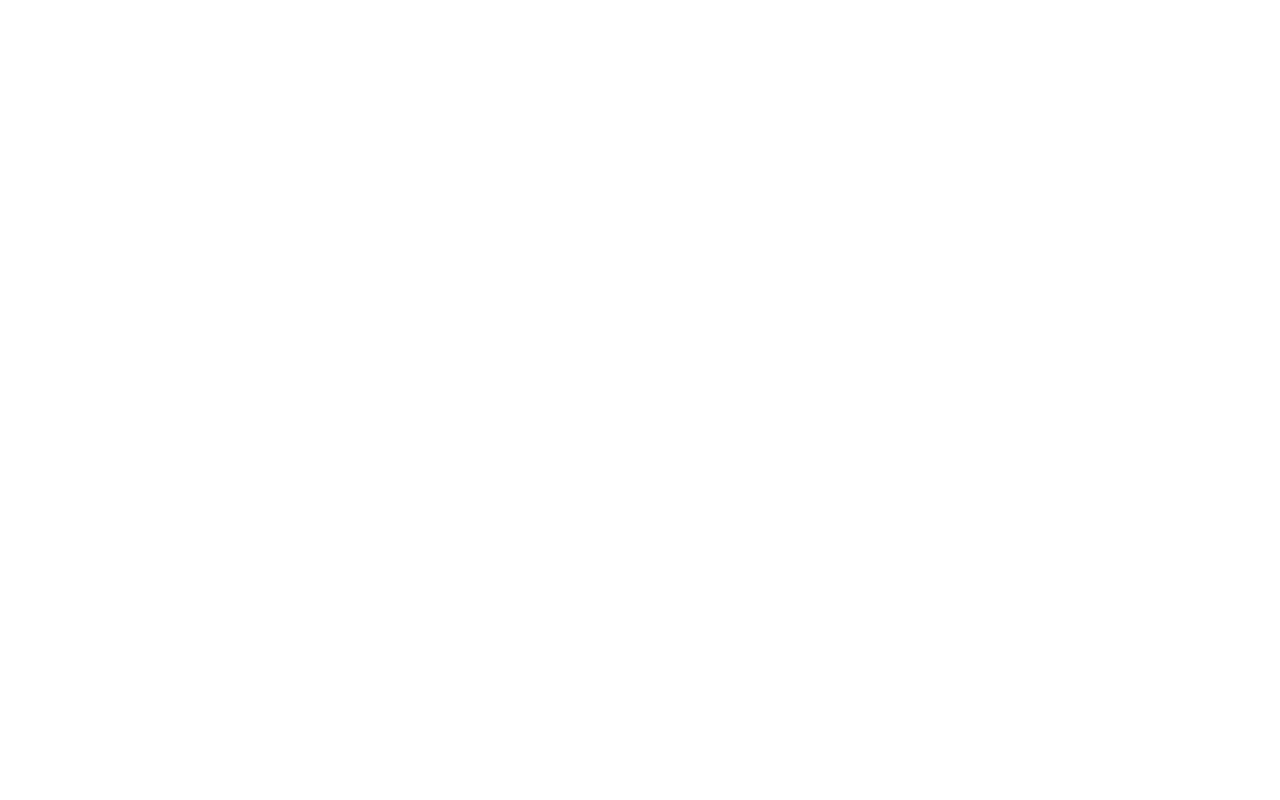
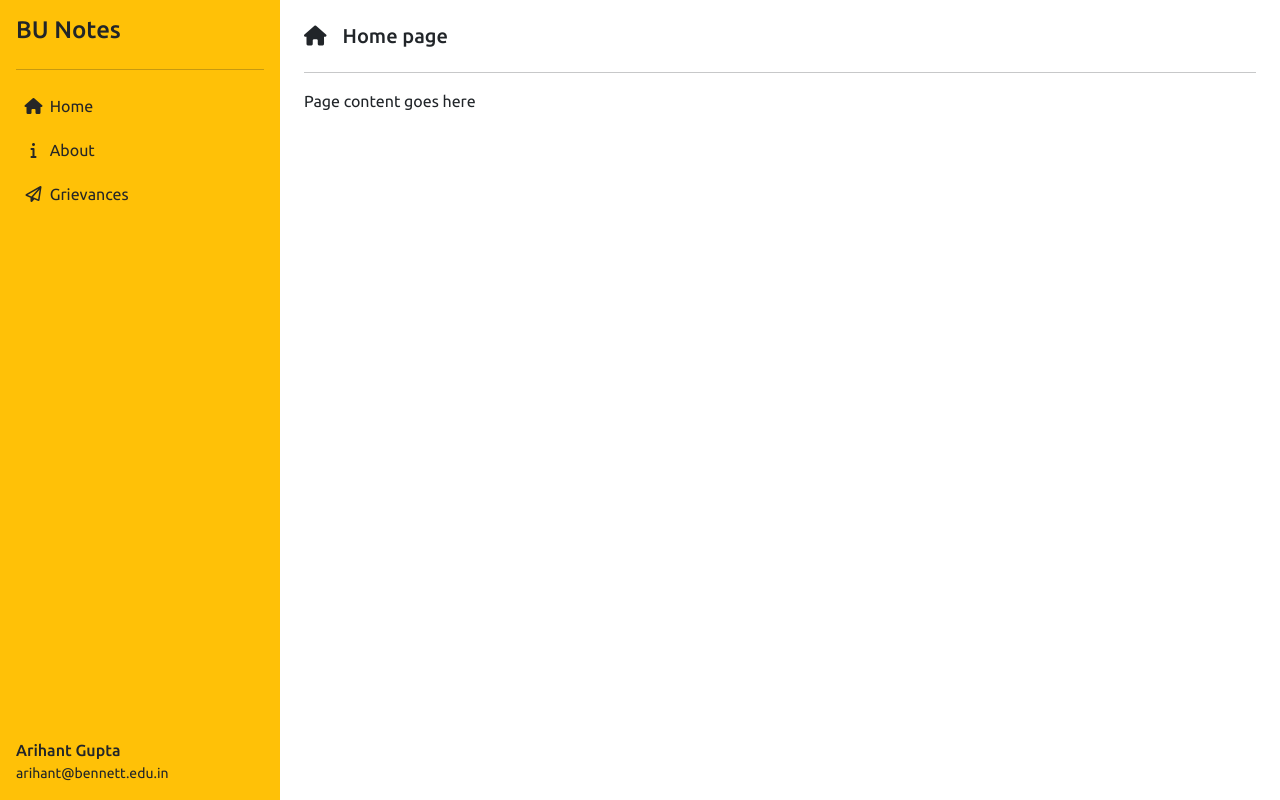
Before and after one commit to vishnurchityala/BU-Notes, a plain HTML site: page index.html in a window 1280 px wide. Drawn offline with nearby package versions, Linux system fonts and the light colour scheme.

Commit message:
Home Page addition

```diff
--- /dev/null
+++ b/css/style.css
@@ -0,0 +1,30 @@
+/* Red :  #FF5656
+   White : #EDF2F6
+   Blue : #6A7EFC
+   Black : #494953
+*/
+html,body{
+    height: 100%;
+    font-family: 'Ubuntu', sans-serif;
+}
+.bg-color-slate
+{
+    background-color: #EDF2F6;
+}
+.mynav li a {
+    color: #fff;
+    text-decoration: none;
+    width: 100%;
+    display: block;
+    border-radius: 5px;
+    padding: 8px 5px;
+}
+
+.mynav li a.active{
+    color: rgb(38, 38, 38);
+}
+
+.mynav li a i{
+    width: 25px;
+    text-align: center;
+}
--- a/index.html
+++ b/index.html
@@ -1,10 +1,76 @@
 <!DOCTYPE html>
-<html>
-  <head>
-    <title>BU-Notes - Home Page</title>
+<html lang="en">
+<head>
+    <meta charset="UTF-8">
+    <meta http-equiv="X-UA-Compatible" content="IE=edge">
+    <meta name="viewport" content="width=device-width, initial-scale=1.0">
+    <title>Bootstrap Sidebar 1</title>
+    <link href="https://cdn.jsdelivr.net/npm/bootstrap@5.3.0-alpha3/dist/css/bootstrap.min.css" rel="stylesheet" integrity="sha384-KK94CHFLLe+nY2dmCWGMq91rCGa5gtU4mk92HdvYe+M/SXH301p5ILy+dN9+nJOZ" crossorigin="anonymous">
+    <link rel="stylesheet" href="https://cdnjs.cloudflare.com/ajax/libs/font-awesome/6.4.0/css/all.min.css" integrity="sha512-iecdLmaskl7CVkqkXNQ/ZH/XLlvWZOJyj7Yy7tcenmpD1ypASozpmT/E0iPtmFIB46ZmdtAc9eNBvH0H/ZpiBw==" crossorigin="anonymous" referrerpolicy="no-referrer" />
+    <link rel="preconnect" href="https://fonts.googleapis.com">
+    <link rel="preconnect" href="https://fonts.gstatic.com" crossorigin>
+    <link href="https://fonts.googleapis.com/css2?family=Ubuntu:wght@300;400;500&display=swap" rel="stylesheet">
+    <link rel="stylesheet" href="./css/style.css">
+    <script src="https://cdn.jsdelivr.net/npm/bootstrap@5.3.0-alpha3/dist/js/bootstrap.bundle.min.js" integrity="sha384-ENjdO4Dr2bkBIFxQpeoTz1HIcje39Wm4jDKdf19U8gI4ddQ3GYNS7NTKfAdVQSZe" crossorigin="anonymous"></script>
+</head>
+<body>
+
+    <div class="container-fluid p-0 d-flex h-100">
+        <div id="bdSidebar" class=" d-flex flex-column p-3 text-dark offcanvas-md bg-warning offcanvas-start " style="width: 280px;">
+            <a href="#" class="navbar-brand">
+                <h4>BU Notes</h4>
+            </a>
+            <hr>
+            <ul class="mynav nav nav-pills flex-column mb-auto">
+                <li class="nav-item mb-1">
+                    <a href="#" class="active">
+                        <i class="fa-solid fa-house"></i>
+                        Home
+                    </a>
+                </li>
+                <li class="nav-item mb-1">
+                    <a href="#" class="active">
+                        <i class="fa-solid fa-info"></i>
+                        About
+                    </a>
+                </li>
+                <li class="nav-item mb-1">
+                    <a href="#" class="active">
+                        <i class="fa-regular fa-paper-plane"></i>
+                        Grievances
+                    </a>
+                </li>
+            </ul>
+            <div class="d-flex">
+                <span>
+                    <h6 class="mt-1 mb-0">Arihant Gupta</h6>
+                    <small>arihant@bennett.edu.in</small>
+                </span>
+            </div>
+        </div>
+
+        <div class=" flex-fill">
+            <div class="p-2 d-md-none d-flex text-white bg-dark">
+                <a href="#" class="text-white" data-bs-toggle="offcanvas" data-bs-target="#bdSidebar">
+                    <i class="fa-solid fa-bars"></i>
+                </a>
+                <span class="ms-3">BU Notes</span>
+            </div>
+            <div class="p-4">
+                <div class="d-flex justify-content-between">
+                    <h5><span><i class="fa-solid fa-house me-3"></i></span>Home page</h5>
+                </div>
+                <hr>
+                <div class="row">
+                    <div class="col">
+                        <p>Page content goes here</p>
+                    </div>
+                </div>
+            </div>
+
+        </div>
 
 
-
-
-  </head>
+    </div>
+</body>
 </html>
```
